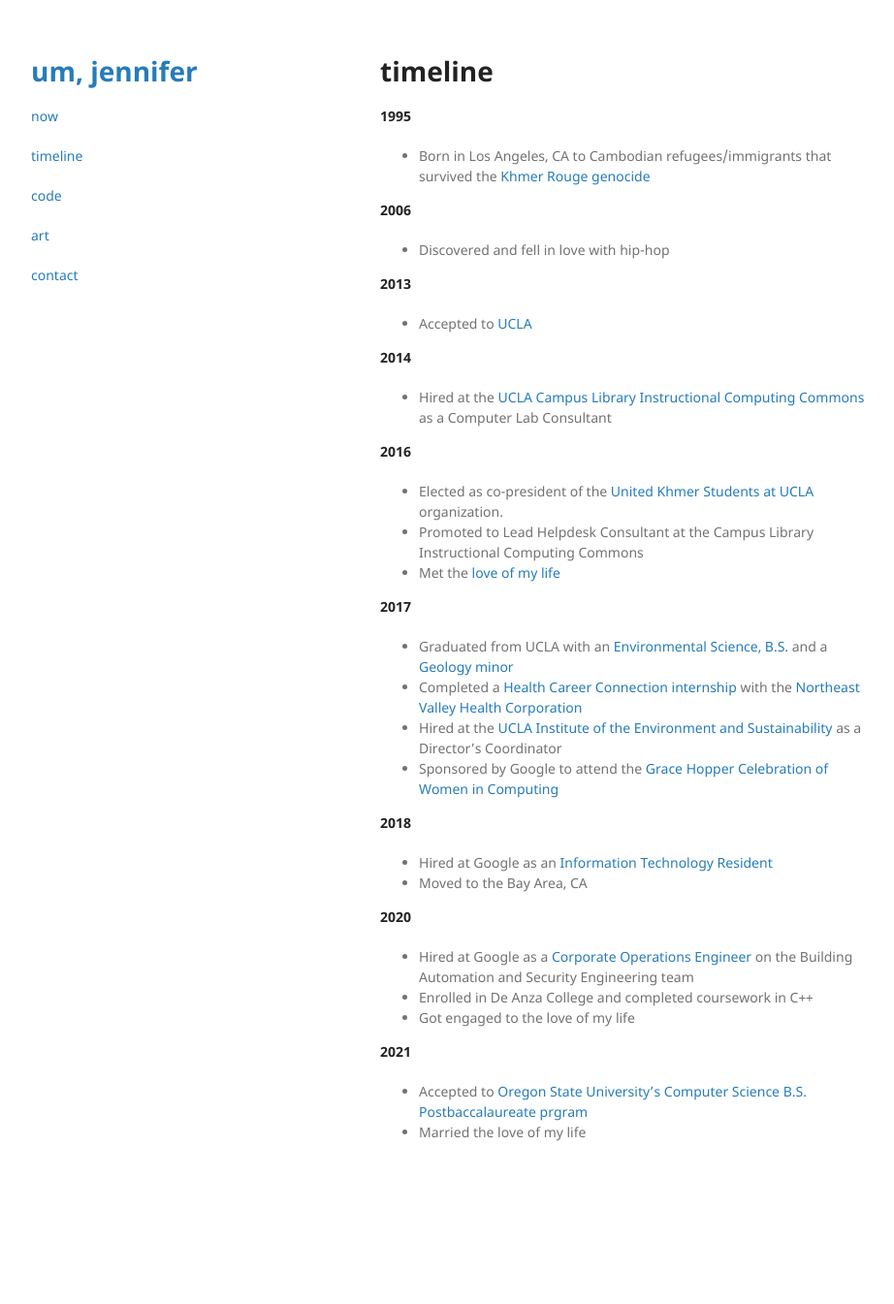
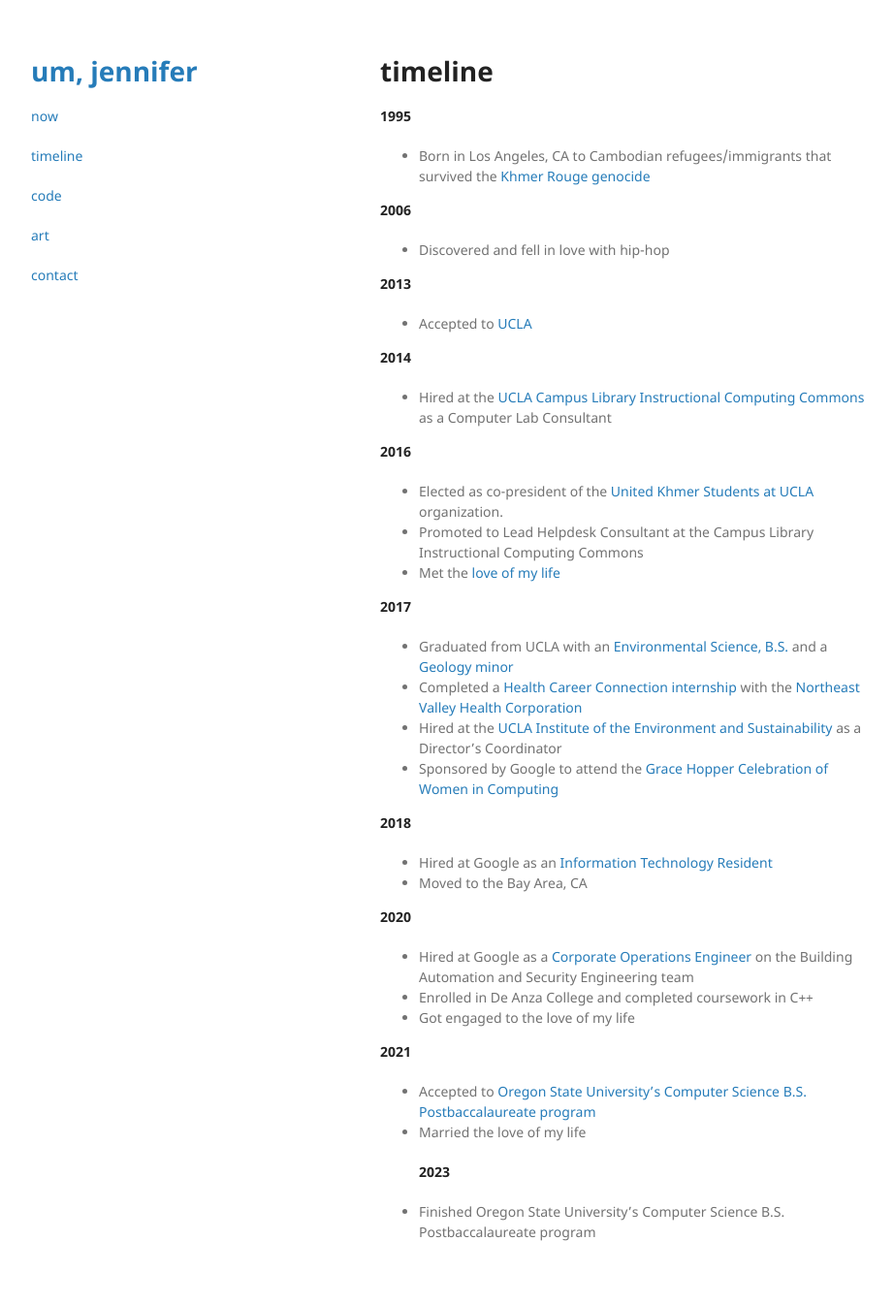
Before and after one commit to umjennifer/umjennifer.github.io, a Jekyll site: the page built from timeline.md, in a window 1280 px wide. Shown: the whole page at 97% size, without its empty margins (178-1100 px from the left). Built offline with Jekyll 4.4.1, drawn with Linux system fonts in a browser that asks for light colours; our own code applies the rules of GitHub Pages for plain Markdown files; before the commit the page ends 1242 px from its top, so only the background shows below that.

Commit message:
Update timeline.md

```diff
--- a/timeline.md
+++ b/timeline.md
@@ -36,5 +36,8 @@
 - Got engaged to the love of my life
 
 **2021**
-- Accepted to [Oregon State University's Computer Science B.S. Postbaccalaureate prgram](https://eecs.oregonstate.edu/academic/online-cs-postbacc)
+- Accepted to [Oregon State University's Computer Science B.S. Postbaccalaureate program](https://eecs.oregonstate.edu/academic/online-cs-postbacc)
 - Married the love of my life
+
+  **2023**
+- Finished Oregon State University's Computer Science B.S. Postbaccalaureate program
```
